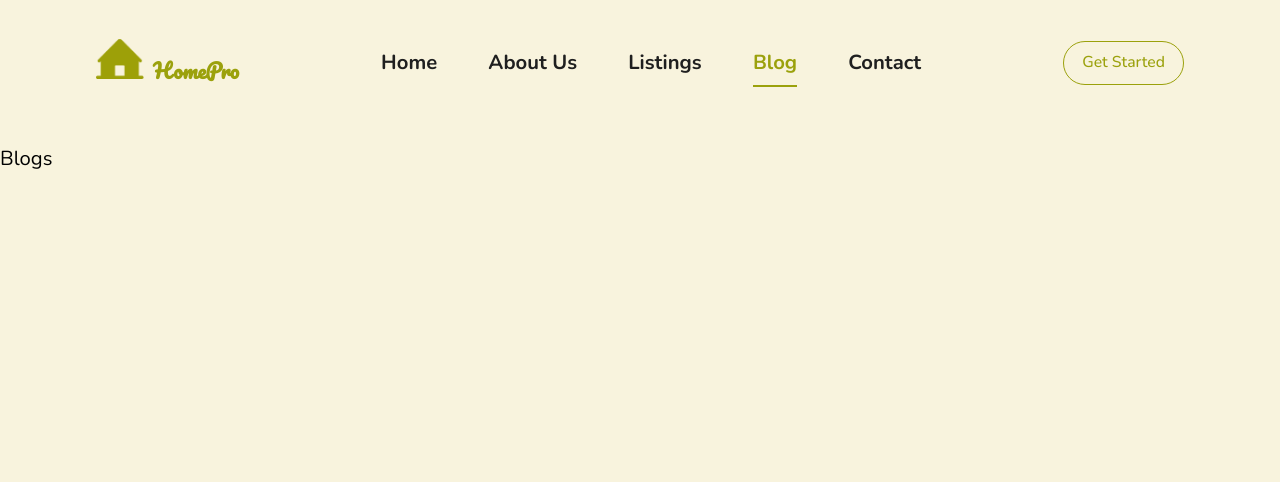
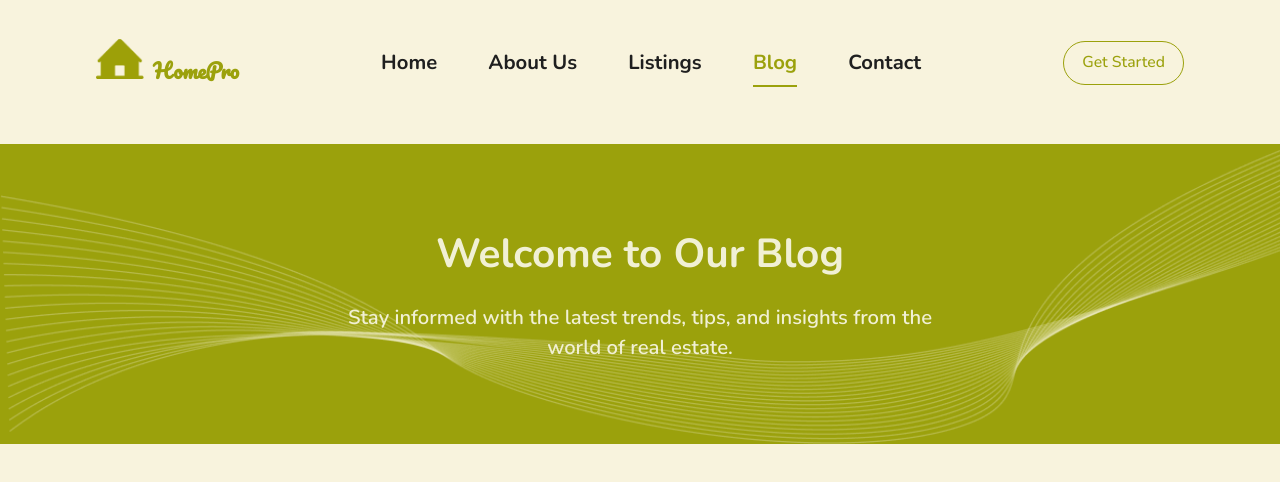
Before and after one commit to Blard-omu/homepro, a React (Vite) app: page /blog in a window 1280 px wide. Shown: the top 482 px of the page. Built offline with nearby package versions, Linux system fonts and the light colour scheme.

Commit message:
Jumbotron added

```diff
--- a/src/App.jsx
+++ b/src/App.jsx
@@ -7,6 +7,8 @@ import Listings from "./pages/Listings";
 import Menu from "./components/navs/Menu";
 import Blog from "./pages/Blog";
 import HelmetWrapper from "./components/resusables/HelmetAsync";
+import Login from "./pages/auth/Login";
+import Register from "./pages/auth/Register";
 
 const App = () => {
   return (
@@ -19,6 +21,8 @@ const App = () => {
           <Route path="/contact" element={<Contact />} />
           <Route path="/listings" element={<Listings />} />
           <Route path="/blog" element={<Blog />} />
+          <Route path="/login" element={<Login/>} />
+          <Route path="/register" element={<Register/>} />
         </Routes>
       </BrowserRouter>
     </HelmetWrapper>
--- /dev/null
+++ b/src/components/cards/Jumbotron.jsx
@@ -0,0 +1,32 @@
+import React from "react";
+import ComponentWrapper from "../resusables/ComponentWrapper";
+import line from "../../assets/icons/Line 3.png";
+
+const Jumbotron = ({
+  title = "Welcome to HomePro",
+  subtitle = "Discover our world-class homes, luxurious apartments, and unique properties.",
+}) => {
+  return (
+    <div
+      className="h-[300px] bg-primary md:bg-cover md:bg-no-repeat"
+      style={{
+        backgroundImage: `url(${line})`,
+      }}
+    >
+      {/* <ComponentWrapper className=""> */}
+      <div className="w-full h-full flex flex-col justify-center items-center bg-transparent">
+        <div className="text-center w-full md:max-w-[50%] mx-auto bg-transparent">
+          <h1 className="text-3xl md:text-4xl font-bold text-secondary-foreground bg-transparent">
+            {title}
+          </h1>
+          <p className="text-lg text-secondary-foreground font-semibold bg-transparent pt-4 md:mt-0">
+            {subtitle}
+          </p>
+        </div>
+      </div>
+      {/* </ComponentWrapper> */}
+    </div>
+  );
+};
+
+export default Jumbotron;
--- a/src/components/home/SearchProperty.jsx
+++ b/src/components/home/SearchProperty.jsx
@@ -36,7 +36,7 @@ const SearchProperty = () => {
           BEDROOMS
         </label>
         <div className=" filter w-full border-1 border-secondary bg-inherit py-2 text-secondary sm:text-sm rounded-lg">
-          gghrhjjheje
+          4
         </div>
       </div>
       <div className="w-[1px] h-full hidden lg:block"></div>
--- a/src/components/navs/Menu.jsx
+++ b/src/components/navs/Menu.jsx
@@ -98,9 +98,9 @@ const Menu = () => {
             </ul>
           </div>
           <div className="flex items-center">
-            <button className="hidden md:block text-primary px-4 py-2 rounded-full border border-primary hover:text-secondary hover:bg-primary font-medium text-sm transition-all ease-in-out duration-300">
+            <Link to="/register" className="hidden md:block text-primary px-4 py-2 rounded-full border border-primary hover:text-secondary hover:bg-primary font-medium text-sm transition-all ease-in-out duration-300">
               Get Started
-            </button>
+            </Link>
             <div
               onClick={onToggleMenu}
               className="text-2xl cursor-pointer text-primary md:hidden"
--- a/src/pages/About.jsx
+++ b/src/pages/About.jsx
@@ -1,9 +1,10 @@
 import React from 'react'
+import Jumbotron from '../components/cards/Jumbotron'
 
 const About = () => {
   return (
     <div className='mt-32'>
-      <h1>About</h1>
+      <Jumbotron/>
     </div>
   )
 }
--- a/src/pages/Blog.jsx
+++ b/src/pages/Blog.jsx
@@ -1,11 +1,15 @@
-import React from 'react'
+import React from "react";
+import Jumbotron from "../components/cards/Jumbotron";
 
 const Blog = () => {
   return (
-    <div className='mt-32'>
-<h1>Blogs</h1>
+    <div className="mt-32">
+      <Jumbotron
+        title="Welcome to Our Blog"
+        subtitle="Stay informed with the latest trends, tips, and insights from the world of real estate."
+      />
     </div>
-  )
-}
+  );
+};
 
-export default Blog
+export default Blog;
--- a/src/pages/Contact.jsx
+++ b/src/pages/Contact.jsx
@@ -1,11 +1,15 @@
-import React from 'react'
+import React from "react";
+import Jumbotron from "../components/cards/Jumbotron";
 
 const Contact = () => {
   return (
-    <div className='mt-32'>
-      <h1>Contact</h1>
+    <div className="mt-32">
+      <Jumbotron
+        title="Have any Questions?"
+        subtitle="We are available, contact us"
+      />
     </div>
-  )
-}
+  );
+};
 
-export default Contact
+export default Contact;
--- a/src/pages/Listings.jsx
+++ b/src/pages/Listings.jsx
@@ -1,11 +1,15 @@
-import React from 'react'
+import React from "react";
+import Jumbotron from "../components/cards/Jumbotron";
 
 const Listings = () => {
   return (
-    <div className='mt-32'>
-      <h1 className='text-dark'>Listening</h1>
+    <div className="mt-32">
+      <Jumbotron
+        title="Find the Best Properties"
+        subtitle="Discover a wide range of exclusive properties tailored to your unique preferences."
+      />
     </div>
-  )
-}
+  );
+};
 
-export default Listings
+export default Listings;
--- /dev/null
+++ b/src/pages/auth/Login.jsx
@@ -0,0 +1,11 @@
+import React from 'react'
+
+const Login = () => {
+  return (
+    <div className='mt-32 text-center'>
+        <h1 className='text-center'>Login Component</h1>
+    </div>
+  )
+}
+
+export default Login
--- /dev/null
+++ b/src/pages/auth/Register.jsx
@@ -0,0 +1,11 @@
+import React from 'react'
+
+const Register = () => {
+  return (
+    <div className='mt-32'>
+        <h1 className='mt-32 text-center'>Register Component</h1>
+    </div>
+  )
+}
+
+export default Register
```
Also changed, not shown: src/assets/icons/Line 3.png (added).
